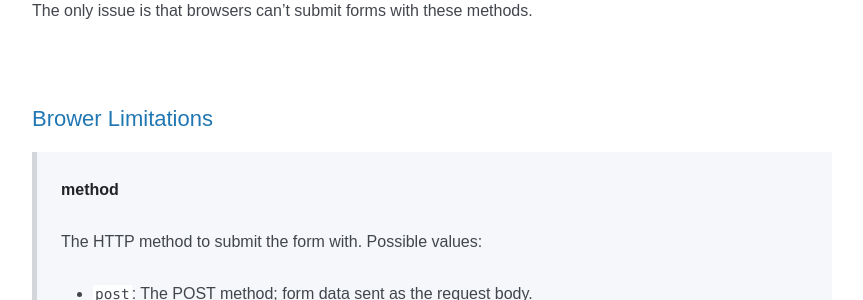
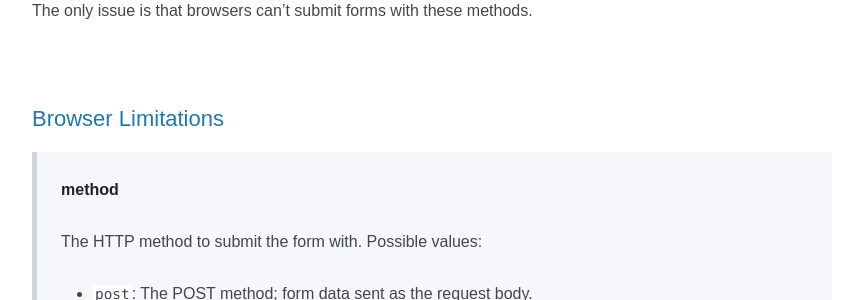
Before and after one commit to plippe/blog, a Jekyll site: the page built from _posts/2020-05-01-playing-with-scala-rest-ui.md, in a window 1280 px wide and 900 px high, scrolled down 8302 px. Shown: the part 154-454 px from the top of the window, without its empty margins (208-1071 px from the left). Built offline with Jekyll 4.4.1, drawn with Linux system fonts in a browser that asks for light colours; our own code applies the rules of GitHub Pages for plain Markdown files.

Commit message:
Typo found by /u/dnslbr

```diff
--- a/_posts/2020-05-01-playing-with-scala-rest-ui.md
+++ b/_posts/2020-05-01-playing-with-scala-rest-ui.md
@@ -356,7 +356,7 @@ Also, don't forget to add the request as a view input.
 The `editArticle` view is the last to write. It should allow users to send `PUT`, `PATCH`, or `DELETE` requests. The only issue is that browsers can't submit forms with these methods.
 
 
-## Brower Limitations
+## Browser Limitations
 > **method**
 >
 > The HTTP method to submit the form with. Possible values:
```
